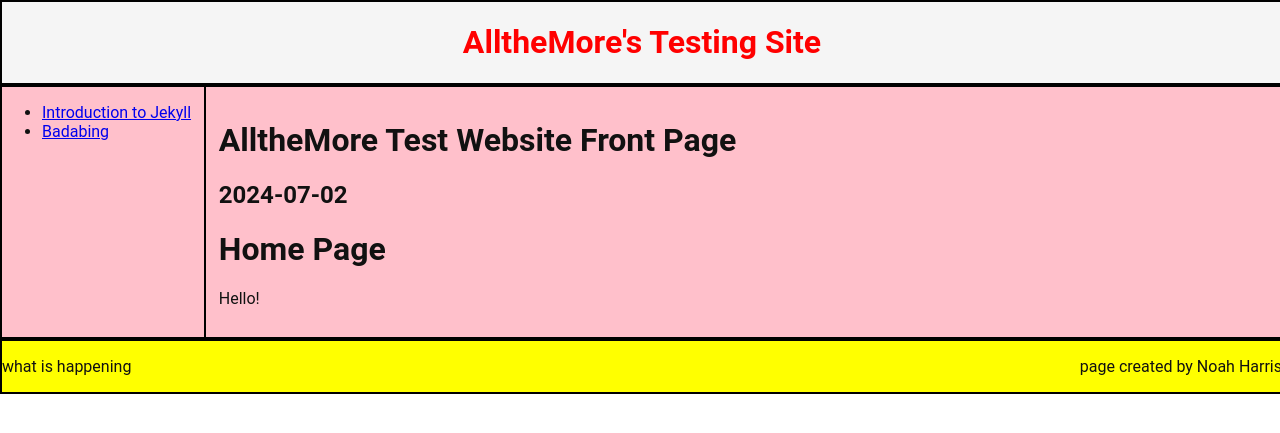
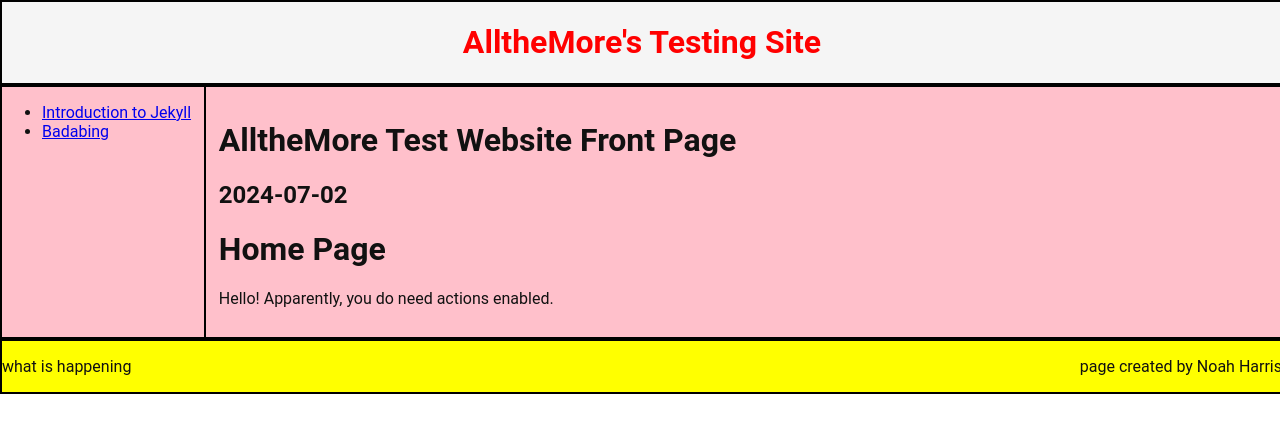
Before and after one commit to allthemore247/testwebsite, a Jekyll site: the page built from index.md, in a window 1280 px wide. Shown: the top 433 px of the page. Built offline with Jekyll 4.4.1, drawn with Linux system fonts in a browser that asks for light colours.

Commit message:
apparently, you do need actions enabled

```diff
--- a/index.md
+++ b/index.md
@@ -8,4 +8,4 @@ tags: [testing]
 
 # Home Page
 
-Hello!
+Hello! Apparently, you do need actions enabled.
```
